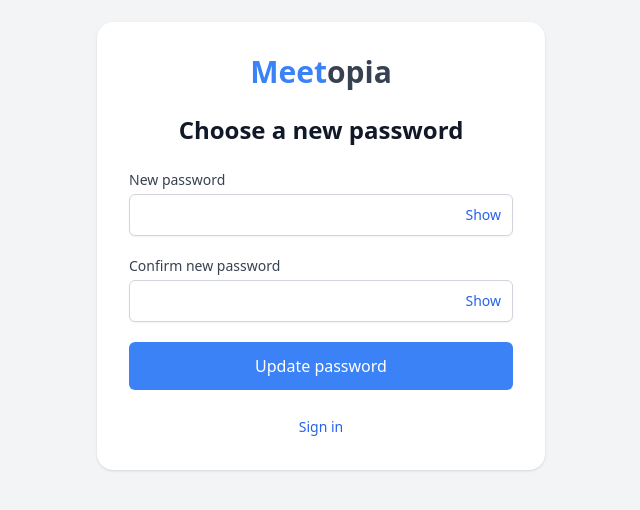
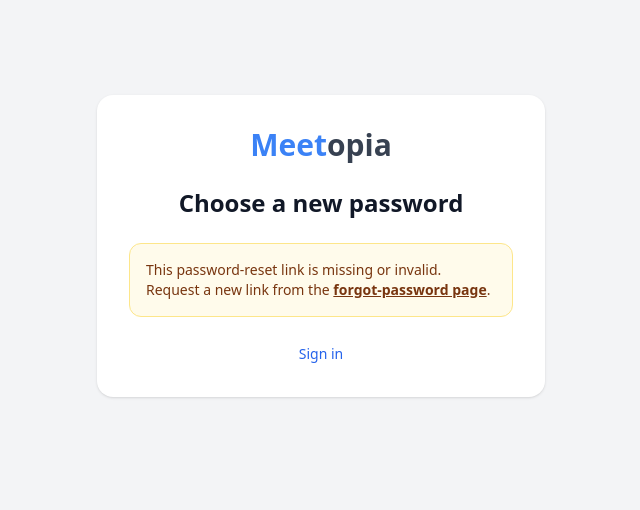
Before and after one commit to BTheCoderr/MeetopiaAPP, a Next.js app: page /auth/reset-password in a window 1280 px wide. Shown: the part 154-664 px from the top of the page, without its empty margins (319-959 px from the left). Built offline with nearby package versions, Linux system fonts and the light colour scheme; no server answers.

Commit message:
Show an invalid state for reset links without tokens [skip netlify]

```diff
--- a/src/app/auth/reset-password/page.tsx
+++ b/src/app/auth/reset-password/page.tsx
@@ -12,9 +12,11 @@ export default function ResetPasswordPage() {
   const [message, setMessage] = useState<string | null>(null)
   const [error, setError] = useState<string | null>(null)
   const [isLoading, setIsLoading] = useState(false)
+  const [tokenChecked, setTokenChecked] = useState(false)
 
   useEffect(() => {
     setToken(new URLSearchParams(window.location.search).get('token') || '')
+    setTokenChecked(true)
   }, [])
 
   const submit = async (event: FormEvent) => {
@@ -62,6 +64,16 @@ export default function ResetPasswordPage() {
         {message && <div className="mt-6 rounded-lg border border-green-200 bg-green-50 p-3 text-sm text-green-700">{message}</div>}
         {error && <div className="mt-6 rounded-lg border border-red-200 bg-red-50 p-3 text-sm text-red-700">{error}</div>}
 
+        {!tokenChecked ? (
+          <div className="mt-6 text-center text-sm text-gray-500">Checking reset link…</div>
+        ) : !token ? (
+          <div className="mt-6 rounded-xl border border-amber-200 bg-amber-50 p-4 text-sm text-amber-900">
+            This password-reset link is missing or invalid. Request a new link from the{' '}
+            <Link href="/auth/forgot-password" className="font-semibold underline">
+              forgot-password page
+            </Link>.
+          </div>
+        ) : (
           <form onSubmit={submit} className="mt-6 space-y-5">
             <div>
               <label htmlFor="password" className="block text-sm font-medium text-gray-700">New password</label>
@@ -109,6 +121,7 @@ export default function ResetPasswordPage() {
               {isLoading ? 'Updating…' : 'Update password'}
             </button>
           </form>
+        )}
 
         <div className="mt-6 text-center">
           <Link href="/auth/signin" className="text-sm font-medium text-blue-600 hover:text-blue-700">
```
Lines whose indentation alone changed are shown as unchanged.
